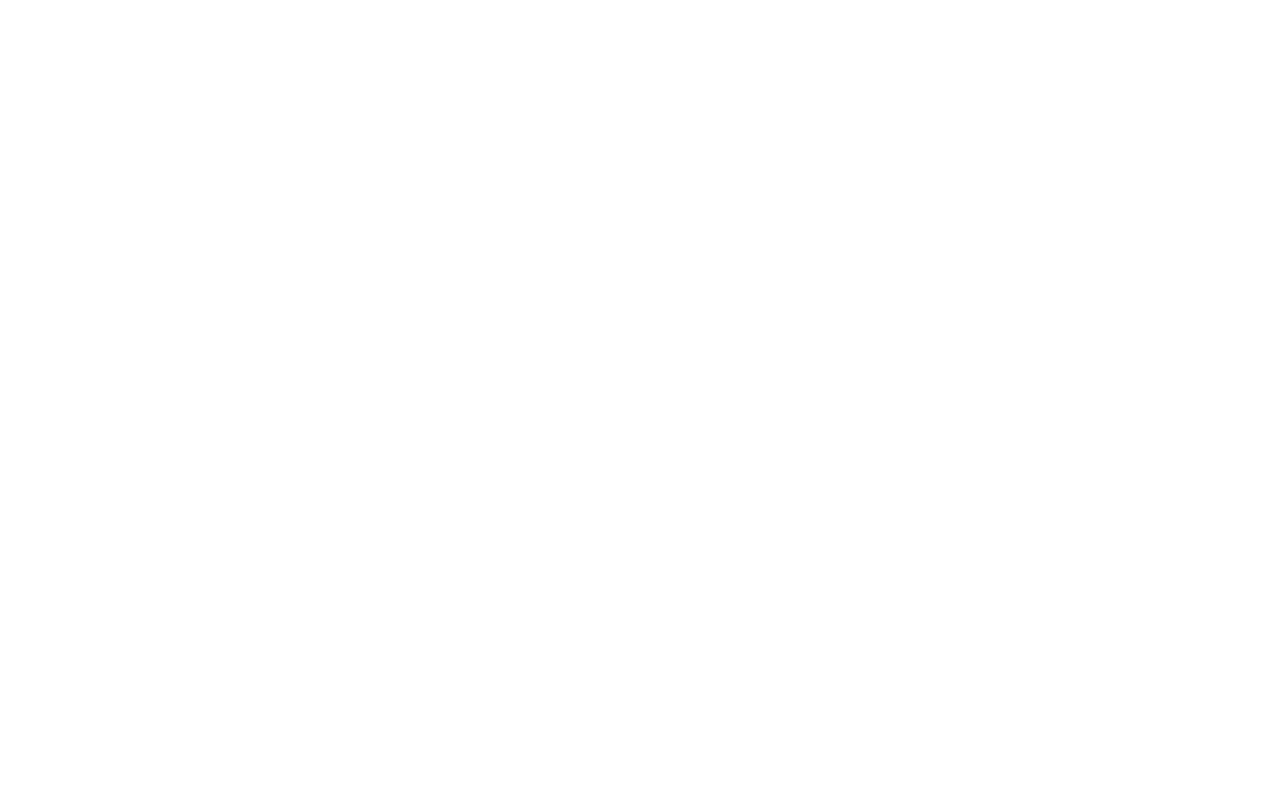
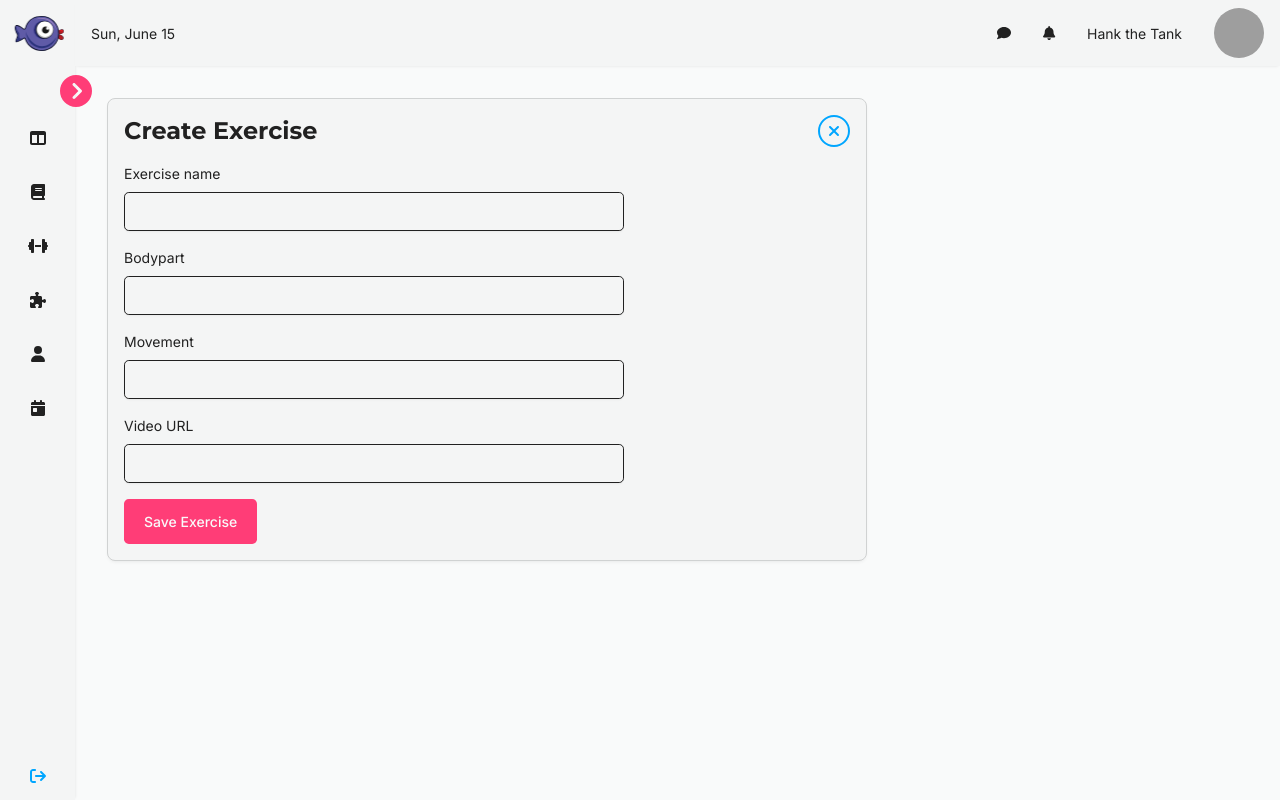
Before and after one commit to sjoerdjansz/eindopdracht-novi-frontend-sjansz, a React (Vite) app: page /exercise-library/create in a window 1280 px wide. Before the commit this address had no page. Built offline with nearby package versions, Linux system fonts and the light colour scheme; grey boxes are pictures that could not be loaded.

Commit message:
(feat)modal page component base layout and styling for the create exercise page

```diff
--- /dev/null
+++ b/src/components/modal/Modal.jsx
@@ -0,0 +1,24 @@
+import styles from "./Modal.module.css";
+import { FontAwesomeIcon } from "@fortawesome/react-fontawesome";
+import { faXmark } from "@fortawesome/free-solid-svg-icons";
+import { Link } from "react-router-dom";
+
+export function Modal({ title, children, footerContent }) {
+  return (
+    <div className={styles["modal"]}>
+      <div className={styles["modal__header"]}>
+        <h3>{title}</h3>
+        <span>
+          <Link to={"/exercise-library"}>
+            <FontAwesomeIcon icon={faXmark} />
+          </Link>
+        </span>
+      </div>
+      <div className={styles["modal__content--left"]}>{children}</div>
+      <div className={styles["modal__content--right"]}></div>
+      <div className={styles["modal__footer"]}>
+        <p>{footerContent}</p>
+      </div>
+    </div>
+  );
+}
--- /dev/null
+++ b/src/components/modal/Modal.module.css
@@ -0,0 +1,40 @@
+.modal {
+  display: flex;
+  flex-direction: column;
+  justify-content: space-between;
+  padding: 1rem;
+  max-width: 760px;
+  background-color: var(--color-gray-light);
+  border: 1px solid var(--color-gray-mediumlight);
+  box-shadow: var(--element-shadow-subtle);
+  border-radius: 0.5rem;
+}
+
+.modal__header {
+  display: flex;
+  align-items: center;
+  justify-content: space-between;
+  gap: 1rem;
+  margin-bottom: 1rem;
+}
+
+.modal__header > span {
+  display: flex;
+  justify-content: center;
+  align-items: center;
+  border: 2px solid var(--color-accent);
+  height: 2rem;
+  width: 2rem;
+  font-size: 1rem;
+  border-radius: 50%;
+  cursor: pointer;
+}
+
+.modal__header > span:hover {
+  color: var(--color-white);
+}
+
+.modal__content--left {
+  display: flex;
+  flex-direction: column;
+}
--- a/src/index.css
+++ b/src/index.css
@@ -156,4 +156,7 @@
   --space-lg: 1.5rem; /* 24px */
   --space-xl: 2rem; /* 32px */
   --space-2xl: 3rem; /* 48px */
+
+  /* Shadows */
+  --element-shadow-subtle: 0 2px 4px -2px rgba(0, 0, 0, 0.1);
 }
--- a/src/layouts/Layout.module.css
+++ b/src/layouts/Layout.module.css
@@ -4,7 +4,7 @@
 */
 .layout {
   display: grid;
-  height: 100vh;
+  min-height: 100vh;
   grid-template-columns: auto 1fr;
   grid-template-rows: auto 1fr;
   grid-template-areas:
@@ -19,13 +19,7 @@
   justify-content: center;
   padding: 2rem;
   background-color: var(--color-white);
-  overflow-y: auto;
+  overflow-y: scroll;
 }
 
 /* Media Queries */
-
-@media (max-width: 768px) {
-  .layout {
-    height: 100%;
-  }
-}
--- /dev/null
+++ b/src/pages/createExercisePage/CreateExercisePage.jsx
@@ -0,0 +1,106 @@
+import styles from "./CreateExercisePage.module.css";
+import { Modal } from "../../components//modal/Modal.jsx";
+import { Link } from "react-router-dom";
+import { InputField } from "../../components/inputField/InputField.jsx";
+import { useState } from "react";
+import { Button } from "../../components/button/Button.jsx";
+
+export function CreateExercisePage() {
+  const [formData, setFormData] = useState({
+    exerciseName: "",
+    bodypart: "",
+    movement: "",
+    muscles: "",
+    videoUrl: "",
+  });
+
+  function getEmbedUrl(youtubeUrl) {
+    const match = youtubeUrl.match(
+      /(?:https?:\/\/)?(?:www\.)?youtube\.com\/watch\?v=([a-zA-Z0-9_-]+)/,
+    );
+    if (match && match[1]) {
+      return `https://www.youtube.com/embed/${match[1]}`;
+    }
+    return null;
+  }
+
+  function handleChange(e) {
+    let value = e.target.value;
+    let name = e.target.name;
+
+    setFormData((previous) => {
+      return { ...previous, [name]: value };
+    });
+  }
+
+  function handleSubmit(e) {
+    e.preventDefault();
+    console.log(formData);
+  }
+
+  return (
+    <div className={styles["create-exercise__container"]}>
+      <Modal title="Create Exercise">
+        <form className={styles["create-exercise-form"]}>
+          <div className={styles["form__wrapper"]}>
+            <InputField
+              label="Exercise name"
+              name="exerciseName"
+              id="exerciseName"
+              type="text"
+              value={formData.exerciseName}
+              handleChange={handleChange}
+            />
+          </div>
+          <div className={styles["form__wrapper"]}>
+            <InputField
+              label="Bodypart"
+              name="bodypart"
+              id="bodypart"
+              type="text"
+              value={formData.bodypart}
+              handleChange={handleChange}
+            />
+          </div>
+          <div className={styles["form__wrapper"]}>
+            <InputField
+              label="Movement"
+              name="movement"
+              id="movement"
+              type="text"
+              value={formData.movement}
+              handleChange={handleChange}
+            />
+          </div>
+          <div className={styles["form__wrapper"]}>
+            <InputField
+              label="Video URL"
+              name="videoUrl"
+              id="videoUrl"
+              type="text"
+              value={formData.videoUrl}
+              handleChange={handleChange}
+            />
+          </div>
+          <div className={styles["form__wrapper"]}>
+            <Button
+              buttonType="primary"
+              buttonSize="medium"
+              label="Save exercise"
+              type="submit"
+              handleClick={handleSubmit}
+            />
+          </div>
+          {formData.videoUrl && (
+            <iframe
+              src={getEmbedUrl(formData.videoUrl)}
+              title="Exercise demo video"
+              frameBorder="0"
+              allow="accelerometer; autoplay; clipboard-write; encrypted-media; gyroscope; picture-in-picture"
+            />
+          )}
+        </form>
+      </Modal>
+    </div>
+  );
+}
--- /dev/null
+++ b/src/pages/createExercisePage/CreateExercisePage.module.css
@@ -0,0 +1,29 @@
+.create-exercise__container {
+  display: flex;
+  flex-direction: column;
+  width: 100%;
+}
+
+.container__title {
+  display: flex;
+  justify-content: space-between;
+  align-items: center;
+  gap: 2rem;
+}
+
+.create-exercise-form {
+  display: flex;
+  flex-direction: column;
+  gap: 1rem;
+}
+
+.form__wrapper {
+  display: flex;
+  flex-direction: row;
+  max-width: 500px;
+}
+
+iframe {
+  aspect-ratio: 16 / 9;
+  width: 100% !important;
+}
--- a/src/pages/exerciseList/ExerciseList.jsx
+++ b/src/pages/exerciseList/ExerciseList.jsx
@@ -2,8 +2,14 @@
 import { Button } from "../../components/button/Button.jsx";
 import { InputField } from "../../components/inputField/InputField.jsx";
 import { EXERCISES } from "../../data/exerciseData.js";
+import { useNavigate } from "react-router-dom";
 
 export function ExerciseList() {
+  const navigate = useNavigate();
+
+  const handleCreateExerciseClick = () => {
+    navigate("/exercise-library/create");
+  };
   return (
     <div className={styles["exercise-list"]}>
       <h1>Exercise List</h1>
@@ -14,6 +20,7 @@
             type="button"
             buttonSize="medium"
             label="create exercise"
+            handleClick={handleCreateExerciseClick}
           />
         </div>
         <div className={styles["exercise-list__controls-input-wrapper"]}>
--- a/src/routes/AppRoutes.jsx
+++ b/src/routes/AppRoutes.jsx
@@ -6,6 +6,7 @@
 import { Workouts } from "../pages/workouts/Workouts.jsx";
 import { WorkoutBuilder } from "../pages/workoutBuilder/WorkoutBuilder.jsx";
 import { ExerciseList } from "../pages/exerciseList/ExerciseList.jsx";
+import { CreateExercisePage } from "../pages/createExercisePage/CreateExercisePage.jsx";
 
 export function AppRoutes() {
   return (
@@ -17,6 +18,10 @@
         <Route path="/workouts" element={<Workouts />} />
         <Route path="/workout-builder" element={<WorkoutBuilder />} />
         <Route path="/exercise-library" element={<ExerciseList />} />
+        <Route
+          path="/exercise-library/create"
+          element={<CreateExercisePage />}
+        />
       </Route>
     </Routes>
   );
```
